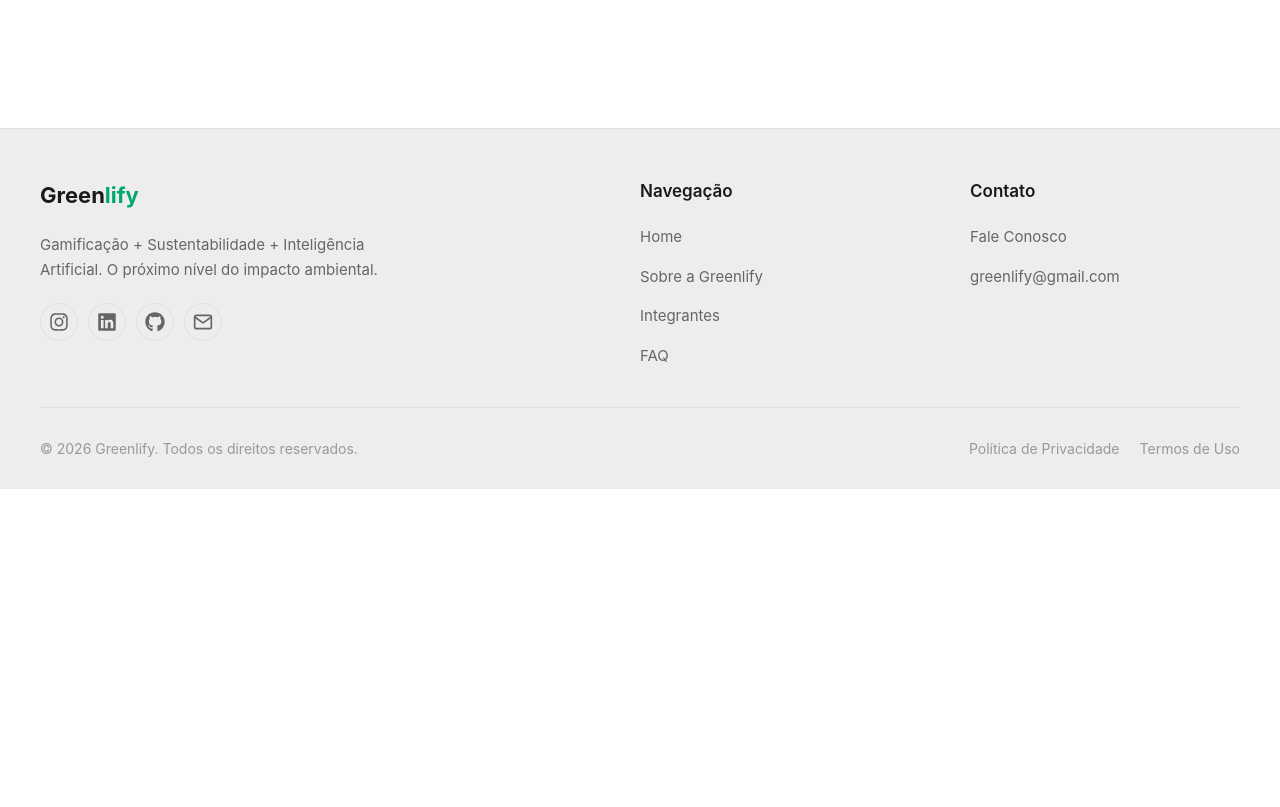
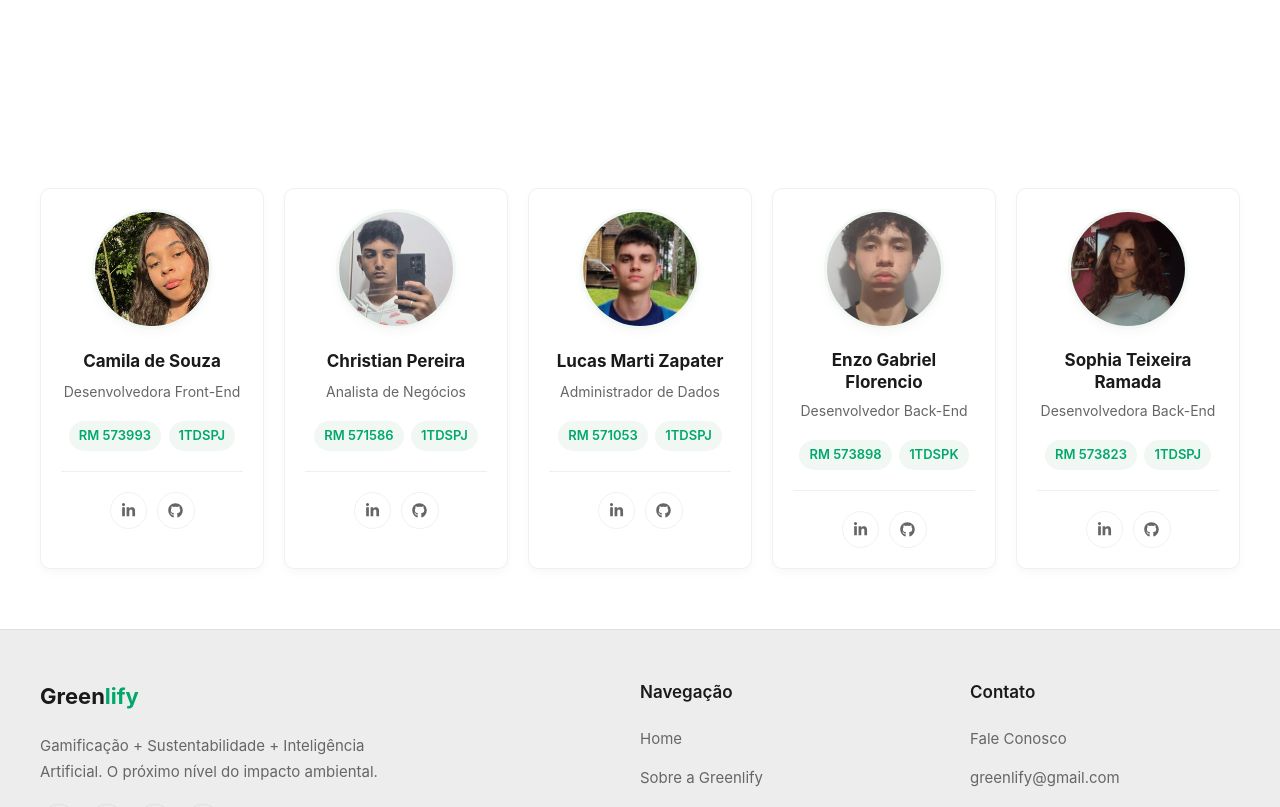
Before and after one commit to milasnt/greenlify-front, a React (Vite) app: page /integrantes in a window 1280 px wide. Shown: the part 580-1387 px from the top of the page. Before the commit the page ends 1069 px from the top, so only its background shows below. Built offline with nearby package versions, Linux system fonts and the light colour scheme.

Commit message:
feat: adicionando informações na página de integrantes

```diff
--- a/src/routes/Integrantes/index.tsx
+++ b/src/routes/Integrantes/index.tsx
@@ -1,29 +1,121 @@
 import Section from "../../components/Section";
 import Hero from "../../components/Hero";
-import { FaSeedling } from "react-icons/fa";
+import { FaGithub, FaLinkedinIn, FaSeedling } from "react-icons/fa";
 import { FaUserGroup } from "react-icons/fa6";
+import Card from "../../components/Card";
+
+import imgCamila from "../../assets/img/integrantes/img-camila.jpeg";
+import imgChristian from "../../assets/img/integrantes/img-christian.jpeg";
+import imgLucas from "../../assets/img/integrantes/img-lucas.jpeg";
+import imgEnzo from "../../assets/img/integrantes/img-enzo.jpeg";
+import imgSophia from "../../assets/img/integrantes/img-sophia.jpeg";
+
+interface Integrante {
+    nome: string;
+    cargo: string;
+    rm: string;
+    turma: string;
+    foto: string;
+    linkedin: string;
+    github: string;
+}
 
 export default function Integrantes() {
+    const integrantes: Integrante[] = [
+        {
+            nome: "Camila de Souza",
+            cargo: "Desenvolvedora Front-End",
+            rm: "573993",
+            turma: "1TDSPJ",
+            foto: imgCamila,
+            linkedin: "https://www.linkedin.com/in/camila-souza-52164a3a5/",
+            github: "https://github.com/milasnt",
+        },
+        {
+            nome: "Christian Pereira",
+            cargo: "Analista de Negócios",
+            rm: "571586",
+            turma: "1TDSPJ",
+            foto: imgChristian,
+            linkedin: "https://www.linkedin.com/in/christian-rodrigues-b756263b8/",
+            github: "https://github.com/Ch-Rodrigues",
+        },
+        {
+            nome: "Lucas Marti Zapater",
+            cargo: "Administrador de Dados",
+            rm: "571053",
+            turma: "1TDSPJ",
+            foto: imgLucas,
+            linkedin: "https://www.linkedin.com/in/lucas-marti-zapater-vieira-b902a4236/",
+            github: "https://github.com/Lucasvieira-tech",
+        },
+        {
+            nome: "Enzo Gabriel Florencio",
+            cargo: "Desenvolvedor Back-End",
+            rm: "573898",
+            turma: "1TDSPK",
+            foto: imgEnzo,
+            linkedin: "https://www.linkedin.com/in/enzo-pereira-931a323a6/",
+            github: "https://github.com/EnzoPereira0618",
+        },
+        {
+            nome: "Sophia Teixeira Ramada",
+            cargo: "Desenvolvedora Back-End",
+            rm: "573823",
+            turma: "1TDSPJ",
+            foto: imgSophia,
+            linkedin: "https://www.linkedin.com/in/sophia-ramada-228b07364/",
+            github: "https://github.com/sophRmd",
+        },
+    ];
+
     return (
-        <Section variant="primary">
-            <Hero
-                badge={<FaUserGroup />}
-                title={
-                    <>
-                        Conheça os{" "}
-                        <span className="text-green-primary font-bold">
-                            integrantes
-                        </span>
-                    </>
-                }
-                text="Conheça quem está por trás do desenvolvimento da Greenlify. Uma equipe que uniu tecnologia e criatividade para criar uma solução sustentável para a SoulUp."
-                visual={
-                    <div className="flex h-48 w-48 items-center justify-center rounded-[3rem] border border-black/5 bg-bg-card shadow-custom-md">
-                        <FaSeedling className="text-[4.5rem] text-green-primary" />
-                    </div>
-                }
-            >
-            </Hero>
-        </Section>
+        <>
+            <Section>
+                <Hero
+                    badge={<FaUserGroup />}
+                    title={<>Conheça os <span className="font-bold text-green-primary">integrantes</span></>}
+                    text="Conheça quem está por trás do desenvolvimento da Greenlify. Uma equipe que uniu tecnologia e criatividade para criar uma solução sustentável para a SoulUp."
+                    visual={<div className="flex h-48 w-48 items-center justify-center rounded-[3rem] border border-black/5 bg-bg-card shadow-custom-md"><FaSeedling className="text-[4.5rem] text-green-primary" /></div>}
+                />
+            </Section>
+
+            <Section>
+                <div className="grid grid-cols-5 gap-8 max-[1200px]:grid-cols-3 max-[768px]:grid-cols-2 max-[480px]:grid-cols-1">
+                    {integrantes.map((integrante) => (
+                        <Card key={integrante.rm} member>
+                            <div className="mx-auto mb-8 h-48 w-48 overflow-hidden rounded-full border-3 border-green-ultra-light shadow-custom-sm">
+                                <img src={integrante.foto} alt={`Foto de ${integrante.nome}`} className="h-full w-full object-cover" />
+                            </div>
+
+                            <h3 className="mx-auto mb-3 flex min-h-10 max-w items-center justify-center text-[1.7rem] font-bold leading-[1.3] text-text-main">
+                                {integrante.nome}
+                            </h3>
+
+                            <p className="min-h-11 text-[1.4rem] leading-[1.6] text-text-secondary">
+                                {integrante.cargo}
+                            </p>
+
+                            <div className="mt-5 flex flex-wrap justify-center gap-3">
+                                <span className="rounded-4xl bg-green-ultra-light px-4 py-2 text-[1.3rem] font-semibold text-green-primary">RM {integrante.rm}</span>
+                                <span className="rounded-4xl bg-green-ultra-light px-4 py-2 text-[1.3rem] font-semibold text-green-primary">{integrante.turma}</span>
+                            </div>
+
+                            <div className="my-8 h-px w-full bg-border" />
+
+                            <div className="flex justify-center gap-4">
+                                <a href={integrante.linkedin} target="_blank" rel="noopener noreferrer" aria-label={`LinkedIn de ${integrante.nome}`} className="flex h-15 w-15 items-center justify-center rounded-full border border-border text-[1.5rem] text-text-secondary transition duration-300 hover:border-green-primary hover:bg-green-primary hover:text-bg">
+                                    <FaLinkedinIn />
+                                </a>
+
+                                <a href={integrante.github} target="_blank" rel="noopener noreferrer" aria-label={`GitHub de ${integrante.nome}`} className="flex h-15 w-15 items-center justify-center rounded-full border border-border text-[1.5rem] text-text-secondary transition duration-300 hover:border-green-primary hover:bg-green-primary hover:text-bg">
+                                    <FaGithub />
+                                </a>
+                            </div>
+                        </Card>
+                    ))}
+                </div>
+            </Section>
+        </>
     );
 }
```
